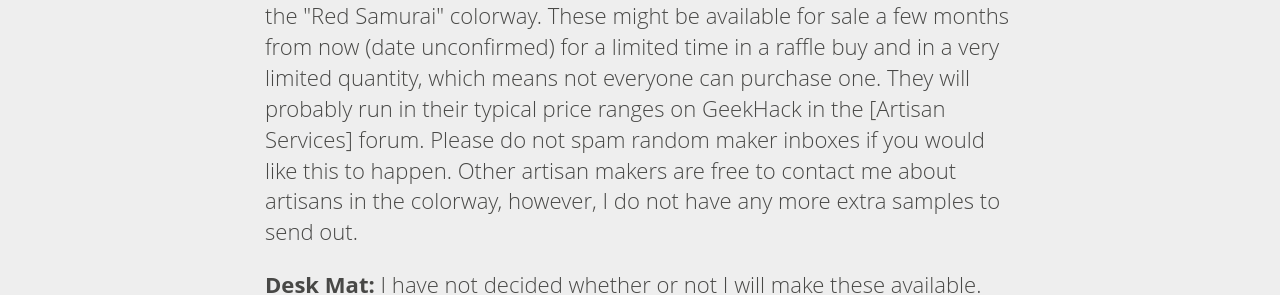
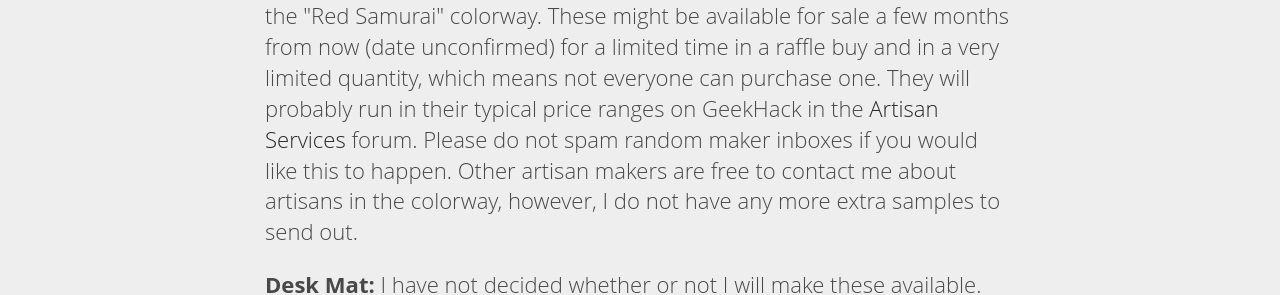
Before and after one commit to RedSunsRMK/redsunsrmk.github.io, a Jekyll site: the page built from _posts/2018-07-16-accessories-for-the-red-samurai.html, in a window 1280 px wide and 900 px high. Shown: the part 284-579 px from the top of the window. Built offline with Jekyll 4.4.1, drawn with Linux system fonts in a browser that asks for light colours; part of the change alters nothing that is shown; some of the changed text lies outside the part shown.

```diff
--- a/_posts/2018-07-16-accessories-for-the-red-samurai.html
+++ b/_posts/2018-07-16-accessories-for-the-red-samurai.html
@@ -7,7 +7,7 @@ author_staff_member: redsuns
 
 ---
 
-<p><strong>Artisan keycaps:</strong> Last week, keycap samples have been sent to two makers on GeekHack and <!--more-->I have given them permission to create artisans in the "Red Samurai" colorway. These might be available for sale a few months from now (date unconfirmed) for a limited time in a raffle buy and in a very limited quantity, which means not everyone can purchase one. They will probably run in their typical price ranges on GeekHack in the [Artisan Services] forum. Please do not spam random maker inboxes if you would like this to happen. Other artisan makers are free to contact me about artisans in the colorway, however, I do not have any more extra samples to send out.</p>
+<p><strong>Artisan keycaps:</strong> Last week, keycap samples have been sent to two makers on GeekHack and <!--more-->I have given them permission to create artisans in the "Red Samurai" colorway. These might be available for sale a few months from now (date unconfirmed) for a limited time in a raffle buy and in a very limited quantity, which means not everyone can purchase one. They will probably run in their typical price ranges on GeekHack in the <a href="https://geekhack.org/index.php?board=160.0" target="_blank">Artisan Services</a> forum. Please do not spam random maker inboxes if you would like this to happen. Other artisan makers are free to contact me about artisans in the colorway, however, I do not have any more extra samples to send out.</p>
 <p><strong>Desk Mat:</strong> I have not decided whether or not I will make these available. Still in design planning stage.</p>
 <p><strong>USB cables:</strong> You can design your own cable to match the keycap set using the form at mechcables.com</p>
 <br />
```
